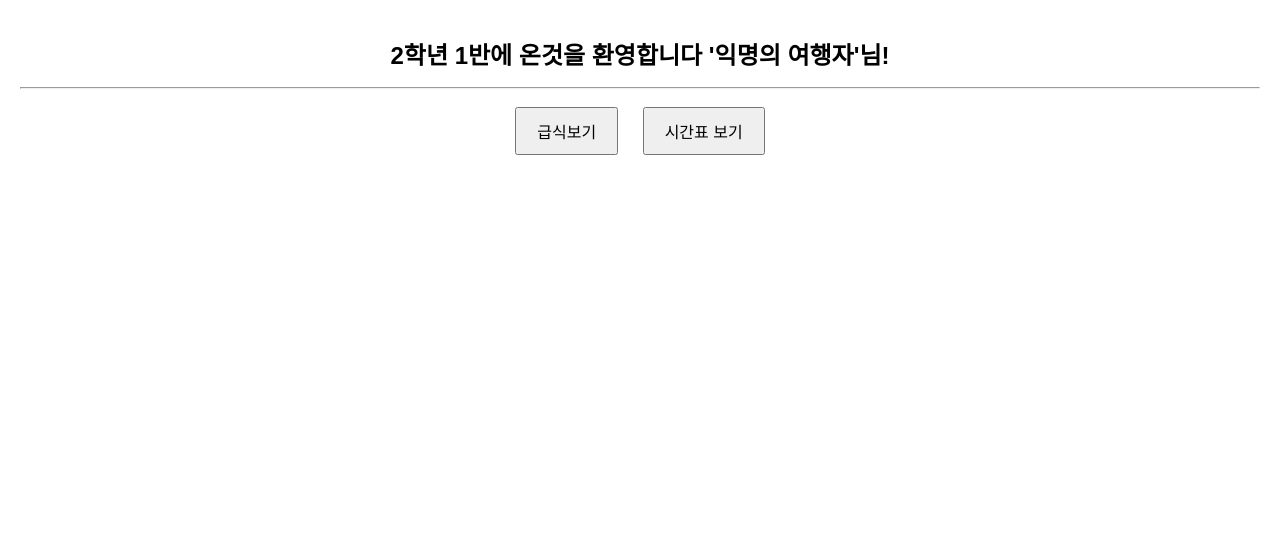
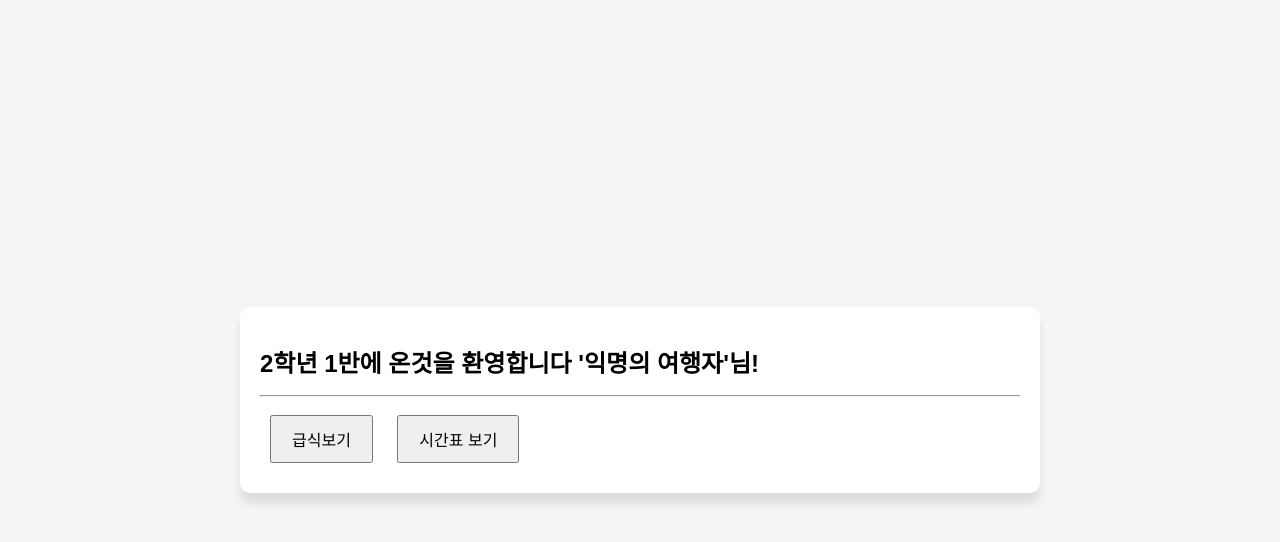
Before and after one commit to peropero1111/2-1.github.io, a plain HTML site: page index.html in a window 1280 px wide. Drawn offline with Linux system fonts and the light colour scheme.

Commit message:
Update index.html

```diff
--- a/index.html
+++ b/index.html
@@ -5,10 +5,24 @@
     <meta name="viewport" content="width=device-width, initial-scale=1.0">
     <style>
         body {
-            font-family: Arial, sans-serif;
-            text-align: center;
+             font-family: Arial, sans-serif;
             margin: 0;
+            padding: 0;
+            display: flex;
+            justify-content: center;
+            align-items: center;
+            height: 100vh;
+            background-color: whitesmoke;
+        }
+         .container {
+            background-color: white;
             padding: 20px;
+            border-radius: 10px;
+            box-shadow: 0 10px 10px rgba(0, 0, 0, 0.1);
+            width: 90%;
+            max-width: 800px; /* 사용자 의 디스플레이가 클경우 대비하여 시간표 크기 제한 */
+            box-sizing: border-box;
+            overflow-x: auto;
         }
         h1 {
             font-size: 24px;
@@ -20,10 +34,12 @@
         }
     </style>
 </head>
+    <div class="container">
 <body>
     <h1>2학년 1반에 온것을 환영합니다 '익명의 여행자'님!</h1>
     <hr></hr>
     <button onclick="window.location.href='https://foodchecking.netlify.app'">급식보기</button>
     <button onclick="window.location.href='https://example.schedule'">시간표 보기</button>
 </body>
+    </div>
 </html>
```
